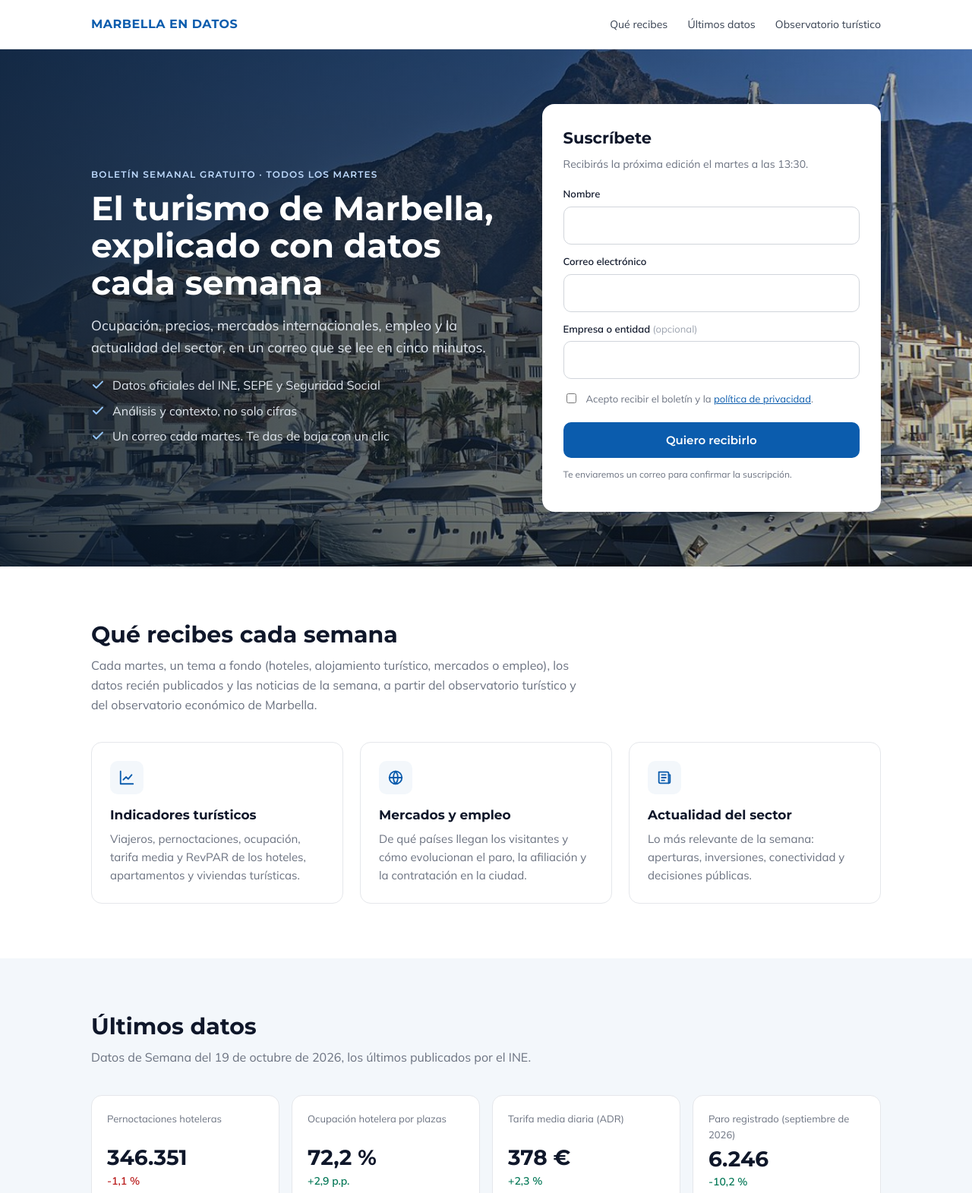
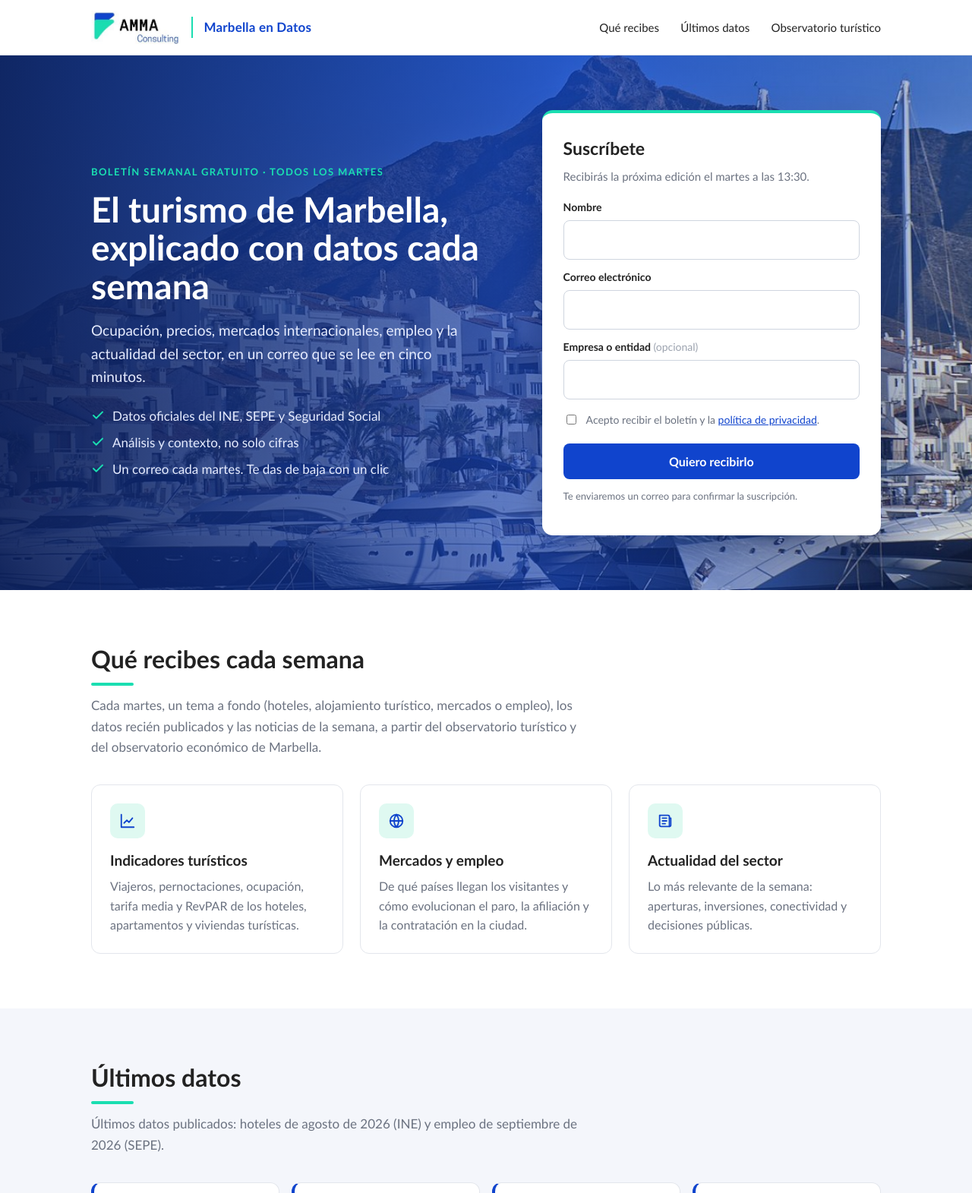
Before and after one commit to AMMAConsulting/newsletter-turismo-marbella, a plain HTML site: page docs/index.html in a window 1280 px wide. Shown: the top 1571 px of the page at 76% size. Drawn offline with Linux system fonts and the light colour scheme.

Commit message:
Web con la identidad de AMMA Consulting (logo, azul #1044CD, verde #1ADEB1, Calibri)
Co-Authored-By: Claude Opus 5.5 <noreply@anthropic.com>

```diff
--- a/docs/index.html
+++ b/docs/index.html
@@ -6,12 +6,12 @@
 <title>Marbella en Datos · Boletín de turismo</title>
 <meta name="description" content="Boletín semanal gratuito con los datos turísticos y económicos más recientes de Marbella, explicados de forma clara.">
 <link rel="preconnect" href="https://fonts.googleapis.com">
-<link href="https://fonts.googleapis.com/css2?family=Montserrat:wght@600;700&family=Mulish:wght@400;600&display=swap" rel="stylesheet">
+<link href="https://fonts.googleapis.com/css2?family=Carlito:wght@400;700&display=swap" rel="stylesheet">
 <link rel="stylesheet" href="styles.css">
 </head>
 <body>
 <header class="top"><div class="wrap">
-  <a class="marca" href="./">MARBELLA EN DATOS</a>
+  <a class="marca" href="./"><img src="img/logo-amma.jpg" alt="AMMA Consulting" width="118" height="44"><span>Marbella en Datos</span></a>
   <nav>
     <a href="#que-recibes">Qué recibes</a>
     <a href="#ultimos-datos">Últimos datos</a>
@@ -26,9 +26,9 @@
       <h1>El turismo de Marbella, explicado con datos cada semana</h1>
       <p class="lead">Ocupación, precios, mercados internacionales, empleo y la actualidad del sector, en un correo que se lee en cinco minutos.</p>
       <ul class="checks">
-        <li><svg width="18" height="18" viewBox="0 0 24 24" fill="none" stroke="#93c5fd" stroke-width="2.5" stroke-linecap="round" stroke-linejoin="round"><path d="M20 6 9 17l-5-5"/></svg>Datos oficiales del INE, SEPE y Seguridad Social</li>
-        <li><svg width="18" height="18" viewBox="0 0 24 24" fill="none" stroke="#93c5fd" stroke-width="2.5" stroke-linecap="round" stroke-linejoin="round"><path d="M20 6 9 17l-5-5"/></svg>Análisis y contexto, no solo cifras</li>
-        <li><svg width="18" height="18" viewBox="0 0 24 24" fill="none" stroke="#93c5fd" stroke-width="2.5" stroke-linecap="round" stroke-linejoin="round"><path d="M20 6 9 17l-5-5"/></svg>Un correo cada martes. Te das de baja con un clic</li>
+        <li><svg width="18" height="18" viewBox="0 0 24 24" fill="none" stroke="#1ADEB1" stroke-width="2.5" stroke-linecap="round" stroke-linejoin="round"><path d="M20 6 9 17l-5-5"/></svg>Datos oficiales del INE, SEPE y Seguridad Social</li>
+        <li><svg width="18" height="18" viewBox="0 0 24 24" fill="none" stroke="#1ADEB1" stroke-width="2.5" stroke-linecap="round" stroke-linejoin="round"><path d="M20 6 9 17l-5-5"/></svg>Análisis y contexto, no solo cifras</li>
+        <li><svg width="18" height="18" viewBox="0 0 24 24" fill="none" stroke="#1ADEB1" stroke-width="2.5" stroke-linecap="round" stroke-linejoin="round"><path d="M20 6 9 17l-5-5"/></svg>Un correo cada martes. Te das de baja con un clic</li>
       </ul>
     </div>
 
@@ -60,17 +60,17 @@
     <p class="intro-sec">Cada martes, un tema a fondo (hoteles, alojamiento turístico, mercados o empleo), los datos recién publicados y las noticias de la semana, a partir del observatorio turístico y del observatorio económico de Marbella.</p>
     <div class="grid3">
       <div class="feat">
-        <div class="ico"><svg width="22" height="22" viewBox="0 0 24 24" fill="none" stroke="#0b5cad" stroke-width="2" stroke-linecap="round" stroke-linejoin="round"><path d="M3 3v18h18"/><path d="m7 15 4-4 3 3 5-6"/></svg></div>
+        <div class="ico"><svg width="22" height="22" viewBox="0 0 24 24" fill="none" stroke="#1044CD" stroke-width="2" stroke-linecap="round" stroke-linejoin="round"><path d="M3 3v18h18"/><path d="m7 15 4-4 3 3 5-6"/></svg></div>
         <h3>Indicadores turísticos</h3>
         <p>Viajeros, pernoctaciones, ocupación, tarifa media y RevPAR de los hoteles, apartamentos y viviendas turísticas.</p>
       </div>
       <div class="feat">
-        <div class="ico"><svg width="22" height="22" viewBox="0 0 24 24" fill="none" stroke="#0b5cad" stroke-width="2" stroke-linecap="round" stroke-linejoin="round"><circle cx="12" cy="12" r="9"/><path d="M3 12h18"/><path d="M12 3a14 14 0 0 1 0 18a14 14 0 0 1 0-18"/></svg></div>
+        <div class="ico"><svg width="22" height="22" viewBox="0 0 24 24" fill="none" stroke="#1044CD" stroke-width="2" stroke-linecap="round" stroke-linejoin="round"><circle cx="12" cy="12" r="9"/><path d="M3 12h18"/><path d="M12 3a14 14 0 0 1 0 18a14 14 0 0 1 0-18"/></svg></div>
         <h3>Mercados y empleo</h3>
         <p>De qué países llegan los visitantes y cómo evolucionan el paro, la afiliación y la contratación en la ciudad.</p>
       </div>
       <div class="feat">
-        <div class="ico"><svg width="22" height="22" viewBox="0 0 24 24" fill="none" stroke="#0b5cad" stroke-width="2" stroke-linecap="round" stroke-linejoin="round"><path d="M4 4h12a2 2 0 0 1 2 2v14H6a2 2 0 0 1-2-2z"/><path d="M18 8h2v10a2 2 0 0 1-2 2"/><path d="M8 8h6M8 12h6M8 16h4"/></svg></div>
+        <div class="ico"><svg width="22" height="22" viewBox="0 0 24 24" fill="none" stroke="#1044CD" stroke-width="2" stroke-linecap="round" stroke-linejoin="round"><path d="M4 4h12a2 2 0 0 1 2 2v14H6a2 2 0 0 1-2-2z"/><path d="M18 8h2v10a2 2 0 0 1-2 2"/><path d="M8 8h6M8 12h6M8 16h4"/></svg></div>
         <h3>Actualidad del sector</h3>
         <p>Lo más relevante de la semana: aperturas, inversiones, conectividad y decisiones públicas.</p>
       </div>
@@ -88,7 +88,7 @@
 </section>
 
 <footer><div class="wrap">
-  <span>Marbella en Datos · AMMA Consulting</span>
+  <span class="pie-marca"><img src="img/logo-amma.jpg" alt="AMMA Consulting" width="86" height="32">Marbella en Datos · boletín de AMMA Consulting</span>
   <span><a href="privacidad.html">Privacidad</a> · <a href="baja.html">Darse de baja</a></span>
 </div></footer>
 
@@ -116,7 +116,7 @@
   }
   fetch('boletin/datos.json?v=' + Date.now()).then(function (r) { return r.json(); }).then(function (d) {
     var t = d.turismo_marbella, e = d.economia_marbella, h = '';
-    document.getElementById('kpi-intro').textContent = 'Datos de ' + d.edicion_texto + ', los últimos publicados por el INE.';
+    document.getElementById('kpi-intro').textContent = 'Últimos datos publicados: hoteles de ' + t.pernoct_hotel.mes + ' (INE) y empleo de ' + e.paro_registrado.mes + ' (SEPE).';
     if (t.pernoct_hotel) h += tarjeta('Pernoctaciones hoteleras', n(t.pernoct_hotel.valor), t.pernoct_hotel.variacion_interanual_pct);
     if (t.ocupacion_plazas) h += tarjeta('Ocupación hotelera por plazas', n(t.ocupacion_plazas.valor, 1) + ' %',
       t.ocupacion_plazas.anio_anterior != null ? Math.round((t.ocupacion_plazas.valor - t.ocupacion_plazas.anio_anterior) * 10) / 10 : null, ' p.p.');
--- a/docs/styles.css
+++ b/docs/styles.css
@@ -1,77 +1,95 @@
+/* Identidad AMMA Consulting: azul #1044CD (principal), verde #1ADEB1 (acento, nunca texto sobre claro),
+   negro #222222 (texto). Tipografía de la casa: Calibri (Carlito como equivalente web). */
 :root{
-  --azul:#0b5cad;--azul-osc:#08467f;--tinta:#0f172a;--texto:#374151;--gris:#6b7280;--linea:#e5e7eb;
-  --fondo:#ffffff;--suave:#f3f7fb;--ok:#047857;--mal:#b91c1c;
+  --azul:#1044CD;--azul-osc:#0b33a0;--azul-noche:#0a1f5c;--verde:#1ADEB1;--verde-suave:#DFF9F1;
+  --tinta:#222222;--texto:#3a3a3a;--gris:#6b7280;--linea:#e3e6ec;
+  --fondo:#ffffff;--suave:#f4f6fb;--ok:#047857;--mal:#b91c1c;
+  --letra:Calibri,Carlito,"Segoe UI",Arial,sans-serif;
 }
 *{box-sizing:border-box}
-body{margin:0;background:var(--fondo);color:var(--texto);font:16px/1.6 Mulish,system-ui,sans-serif}
-h1,h2,h3,.marca,.btn{font-family:Montserrat,system-ui,sans-serif}
+body{margin:0;background:var(--fondo);color:var(--texto);font:17px/1.6 var(--letra)}
+h1,h2,h3,.btn{font-family:var(--letra)}
 a{color:var(--azul)}
 .wrap{max-width:1080px;margin:0 auto;padding:0 20px}
+
+/* Cabecera con el logotipo AMMA */
 header.top{border-bottom:1px solid var(--linea);background:#fff}
-header.top .wrap{display:flex;align-items:center;justify-content:space-between;height:64px}
-.marca{font-weight:700;letter-spacing:.5px;color:var(--azul);text-decoration:none;font-size:16px}
-.top nav a{color:var(--texto);text-decoration:none;font-size:14px;margin-left:22px}
+header.top .wrap{display:flex;align-items:center;justify-content:space-between;height:72px}
+.marca{display:flex;align-items:center;gap:14px;text-decoration:none}
+.marca img{height:44px;width:auto;display:block}
+.marca span{border-left:2px solid var(--verde);padding-left:14px;font-weight:700;font-size:17px;color:var(--azul);letter-spacing:.2px}
+.top nav a{color:var(--tinta);text-decoration:none;font-size:15px;margin-left:24px}
 .top nav a:hover{color:var(--azul)}
 
-.hero{position:relative;color:#fff;background:#0b2440 center/cover no-repeat}
-.hero::before{content:"";position:absolute;inset:0;background:linear-gradient(90deg,rgba(6,22,40,.82) 0%,rgba(6,22,40,.55) 55%,rgba(6,22,40,.15) 100%)}
+/* Portada */
+.hero{position:relative;color:#fff;background:var(--azul-noche) center/cover no-repeat}
+.hero::before{content:"";position:absolute;inset:0;background:linear-gradient(90deg,rgba(10,31,92,.92) 0%,rgba(16,68,205,.62) 58%,rgba(16,68,205,.18) 100%)}
 .hero .wrap{position:relative;display:grid;grid-template-columns:1.1fr .9fr;gap:48px;padding-top:72px;padding-bottom:72px;align-items:center}
-.hero h1{font-size:44px;line-height:1.12;margin:0 0 18px;color:#fff}
-.hero p.lead{font-size:18px;color:#e2e8f0;margin:0 0 22px;max-width:520px}
-.eyebrow{display:inline-block;font:600 12px/1 Montserrat,sans-serif;letter-spacing:1.2px;text-transform:uppercase;color:#bfdbfe;margin-bottom:14px}
+.hero h1{font-size:46px;line-height:1.1;margin:0 0 18px;color:#fff;font-weight:700}
+.hero p.lead{font-size:19px;color:#e6ecff;margin:0 0 22px;max-width:520px}
+.eyebrow{display:inline-block;font-weight:700;font-size:13px;letter-spacing:1.4px;text-transform:uppercase;color:var(--verde);margin-bottom:14px}
 .checks{list-style:none;padding:0;margin:0}
-.checks li{display:flex;gap:10px;align-items:flex-start;margin:8px 0;color:#e2e8f0}
-.checks svg{flex:none;margin-top:3px}
+.checks li{display:flex;gap:10px;align-items:flex-start;margin:8px 0;color:#e6ecff}
+.checks svg{flex:none;margin-top:4px}
 
-.card{background:#fff;border-radius:16px;padding:28px;box-shadow:0 20px 50px rgba(2,12,27,.25);color:var(--texto)}
-.card h2{margin:0 0 6px;font-size:21px;color:var(--tinta)}
-.card p.sub{margin:0 0 18px;color:var(--gris);font-size:14px}
-label{display:block;font-size:13px;font-weight:600;color:var(--tinta);margin:12px 0 6px}
-input[type=text],input[type=email],textarea{width:100%;border:1px solid #d1d5db;border-radius:10px;padding:12px 14px;font:inherit;font-size:15px;color:var(--tinta);background:#fff}
-input:focus,textarea:focus{outline:2px solid #bfdbfe;border-color:var(--azul)}
-.consent{display:flex;gap:10px;align-items:flex-start;font-size:13px;color:var(--gris);margin:16px 0 4px}
-.consent input{margin-top:3px}
-.btn{display:inline-flex;align-items:center;justify-content:center;gap:8px;border:0;border-radius:10px;padding:14px 22px;font-weight:600;font-size:15px;cursor:pointer;text-decoration:none;background:var(--azul);color:#fff;width:100%;margin-top:16px}
+/* Formulario */
+.card{background:#fff;border-radius:14px;padding:28px;box-shadow:0 20px 50px rgba(2,12,40,.28);color:var(--texto);border-top:4px solid var(--verde)}
+.card h2{margin:0 0 6px;font-size:23px;color:var(--tinta)}
+.card p.sub{margin:0 0 18px;color:var(--gris);font-size:15px}
+label{display:block;font-size:14px;font-weight:700;color:var(--tinta);margin:12px 0 6px}
+input[type=text],input[type=email],textarea{width:100%;border:1px solid #cfd5df;border-radius:8px;padding:12px 14px;font:inherit;font-size:16px;color:var(--tinta);background:#fff}
+input:focus,textarea:focus{outline:2px solid #c9d6fb;border-color:var(--azul)}
+.consent{display:flex;gap:10px;align-items:flex-start;font-size:14px;color:var(--gris);margin:16px 0 4px}
+.consent input{margin-top:4px;accent-color:var(--azul)}
+.btn{display:inline-flex;align-items:center;justify-content:center;gap:8px;border:0;border-radius:8px;padding:14px 22px;font-weight:700;font-size:16px;cursor:pointer;text-decoration:none;background:var(--azul);color:#fff;width:100%;margin-top:16px}
 .btn:hover{background:var(--azul-osc)}
 .btn.sec{background:#fff;color:var(--azul);border:1px solid var(--azul)}
 .btn.sec:hover{background:var(--suave)}
 .hp{position:absolute;left:-9999px}
-.nota{font-size:12px;color:var(--gris);margin-top:12px}
-.err{color:var(--mal);font-size:13px;margin-top:10px;display:none}
+.nota{font-size:13px;color:var(--gris);margin-top:12px}
+.err{color:var(--mal);font-size:14px;margin-top:10px;display:none}
 
+/* Secciones: título con filete verde, como los documentos de la casa */
 section.bloque{padding:72px 0}
 section.bloque.suave{background:var(--suave)}
-.titulo-sec{font-size:30px;line-height:1.2;color:var(--tinta);margin:0 0 10px}
-.intro-sec{color:var(--gris);max-width:640px;margin:0 0 36px}
+.titulo-sec{font-size:32px;line-height:1.2;color:var(--tinta);margin:0 0 12px;font-weight:700}
+.titulo-sec::after{content:"";display:block;width:56px;height:4px;background:var(--verde);border-radius:2px;margin-top:12px}
+.intro-sec{color:var(--gris);max-width:660px;margin:0 0 36px}
 .grid3{display:grid;grid-template-columns:repeat(3,1fr);gap:22px}
-.feat{background:#fff;border:1px solid var(--linea);border-radius:14px;padding:24px}
-.feat .ico{width:44px;height:44px;border-radius:10px;background:var(--suave);display:grid;place-items:center;margin-bottom:14px}
-.feat h3{margin:0 0 6px;font-size:17px;color:var(--tinta)}
-.feat p{margin:0;font-size:15px;color:var(--gris)}
+.feat{background:#fff;border:1px solid var(--linea);border-radius:12px;padding:24px}
+.feat .ico{width:46px;height:46px;border-radius:10px;background:var(--verde-suave);display:grid;place-items:center;margin-bottom:14px}
+.feat h3{margin:0 0 6px;font-size:19px;color:var(--tinta)}
+.feat p{margin:0;font-size:16px;color:var(--gris)}
 
 .kpis{display:grid;grid-template-columns:repeat(4,1fr);gap:16px}
-.kpi{background:#fff;border-radius:14px;padding:20px;border:1px solid var(--linea)}
-.kpi .et{font-size:13px;color:var(--gris);min-height:40px}
-.kpi .v{font:700 28px/1.1 Montserrat,sans-serif;color:var(--tinta);margin-top:6px}
-.kpi .d{font-size:14px;font-weight:600;margin-top:4px}
+.kpi{background:#fff;border-radius:12px;padding:20px;border:1px solid var(--linea);border-left:4px solid var(--azul)}
+.kpi .et{font-size:14px;color:var(--gris);min-height:42px}
+.kpi .v{font-weight:700;font-size:30px;line-height:1.1;color:var(--tinta);margin-top:6px}
+.kpi .d{font-size:15px;font-weight:700;margin-top:4px}
 .kpi .d.up{color:var(--ok)} .kpi .d.down{color:var(--mal)}
-.fuente{font-size:12px;color:var(--gris);margin-top:14px}
+.fuente{font-size:13px;color:var(--gris);margin-top:14px}
 
-footer{border-top:1px solid var(--linea);padding:28px 0;font-size:13px;color:var(--gris)}
-footer .wrap{display:flex;justify-content:space-between;gap:20px;flex-wrap:wrap}
+footer{border-top:4px solid var(--verde);padding:26px 0;font-size:14px;color:var(--gris);background:#fff}
+footer .wrap{display:flex;justify-content:space-between;align-items:center;gap:20px;flex-wrap:wrap}
+footer .pie-marca{display:flex;align-items:center;gap:12px}
+footer .pie-marca img{height:32px;width:auto}
 
+/* Páginas de mensaje y paneles */
 .mensaje{max-width:560px;margin:80px auto;padding:0 20px;text-align:center}
-.mensaje .ico-grande{width:64px;height:64px;border-radius:50%;background:var(--suave);display:grid;place-items:center;margin:0 auto 18px}
-.mensaje h1{color:var(--tinta);font-size:28px;margin:0 0 10px}
+.mensaje .ico-grande{width:64px;height:64px;border-radius:50%;background:var(--verde-suave);display:grid;place-items:center;margin:0 auto 18px}
+.mensaje h1{color:var(--tinta);font-size:30px;margin:0 0 10px}
 .mensaje p{color:var(--gris)}
 .mensaje .btn{width:auto}
 .panel{max-width:620px;margin:56px auto;padding:0 20px}
-.panel h1{color:var(--tinta);font-size:26px;margin:0 0 8px}
+.panel h1{color:var(--tinta);font-size:28px;margin:0 0 8px}
+.panel .eyebrow{color:var(--azul)}
 
 @media (max-width:860px){
   .hero .wrap{grid-template-columns:1fr;padding-top:44px;padding-bottom:44px;gap:28px}
-  .hero h1{font-size:32px}
+  .hero h1{font-size:34px}
   .grid3{grid-template-columns:1fr}
   .kpis{grid-template-columns:1fr 1fr}
   .top nav{display:none}
+  .marca img{height:36px}
+  .marca span{font-size:15px}
 }
```
Also changed, not shown: docs/baja.html (+3 -3 lines), docs/gracias.html (+4 -4 lines), docs/privacidad.html (+3 -3 lines), docs/revision.html (+3 -3 lines), docs/img/logo-amma.jpg (added).
